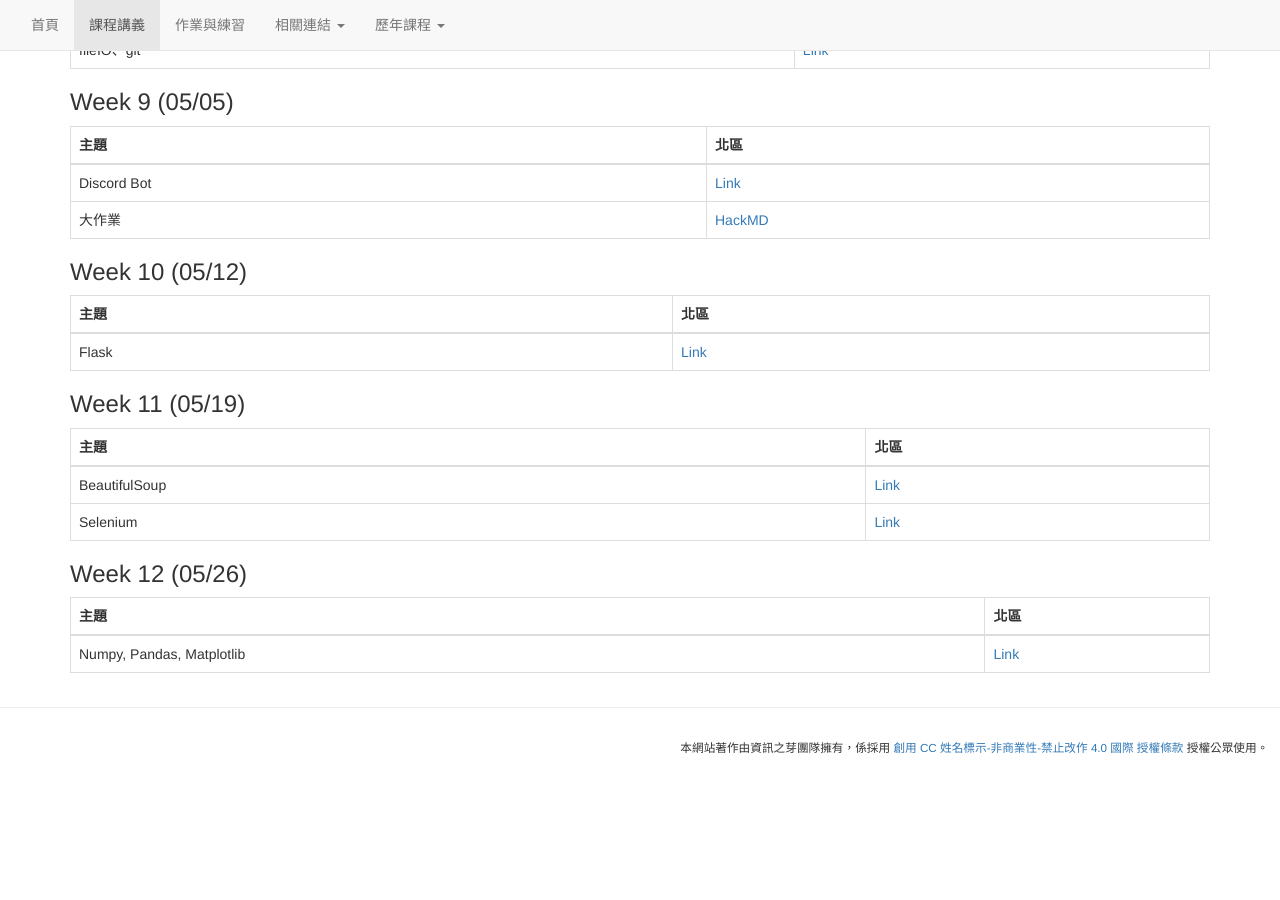
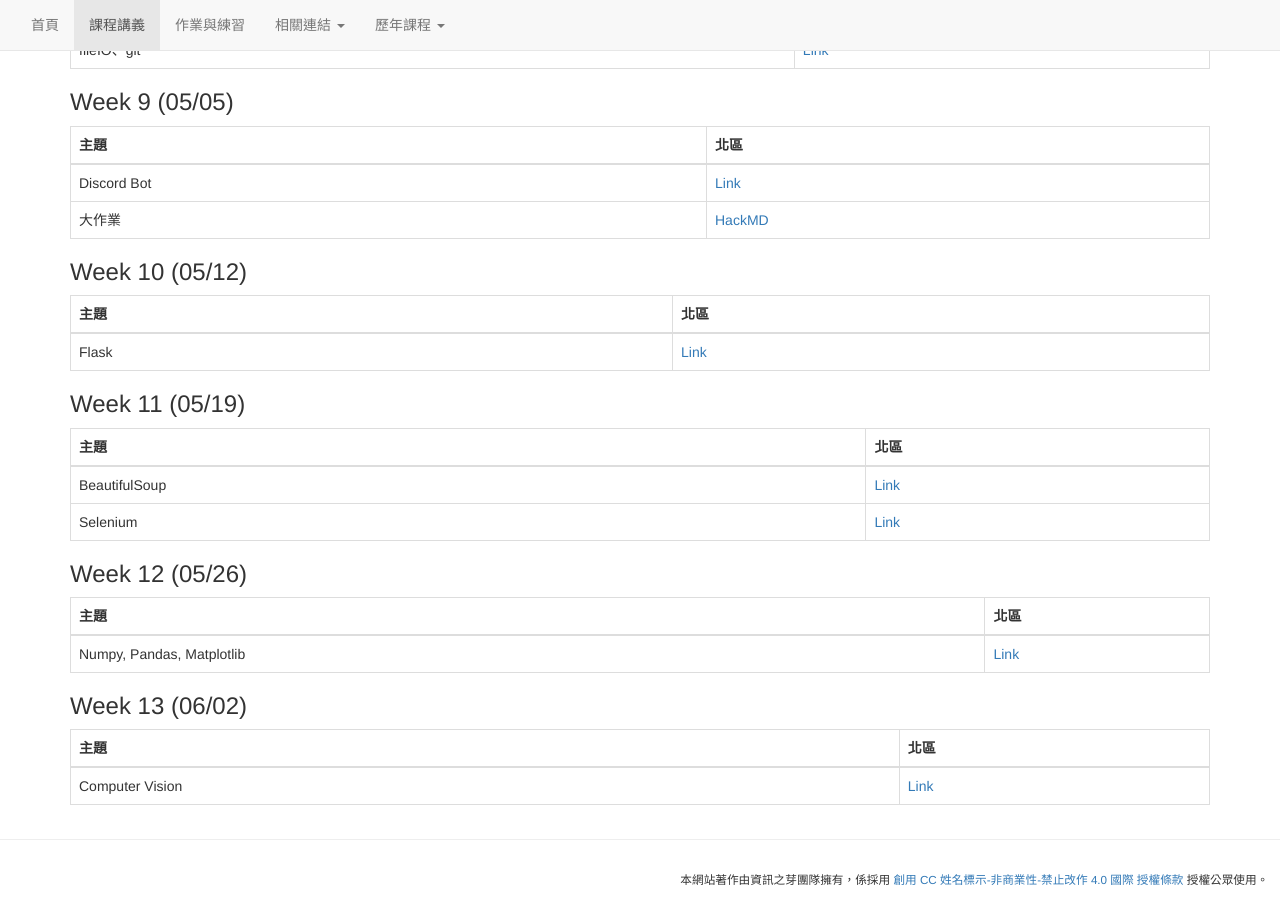
Before and after one commit to tw-csie-sprout/py2025, a Jekyll site: the page built from slides.md, in a window 1280 px wide and 900 px high, scrolled down 1405 px. Built offline with Jekyll 4.4.1, drawn with Linux system fonts in a browser that asks for light colours; before the commit the page ends 2173 px from its top, so only the background shows below that.

Commit message:
Update slides.md

```diff
--- a/slides.md
+++ b/slides.md
@@ -94,3 +94,10 @@ title: "課程講義"
 | 主題 | 北區 |
 | --- | --- |
 | Numpy, Pandas, Matplotlib | [Link](https://docs.google.com/presentation/d/1Yk8LulrF9dLFNSMxSoYSgBi1IbVuZDgn2uq2RxITrEE/edit?usp=sharing) |
+
+### Week 13 (06/02)
+
+{: .table .table-bordered}
+| 主題 | 北區 |
+| --- | --- |
+| Computer Vision | [Link]([https://docs.google.com/presentation/d/1Yk8LulrF9dLFNSMxSoYSgBi1IbVuZDgn2uq2RxITrEE/edit?usp=sharing](https://namwoam.github.io/sprout-material/py2024-taipei-computer_vision/slide.slides.html#/)) |
```
